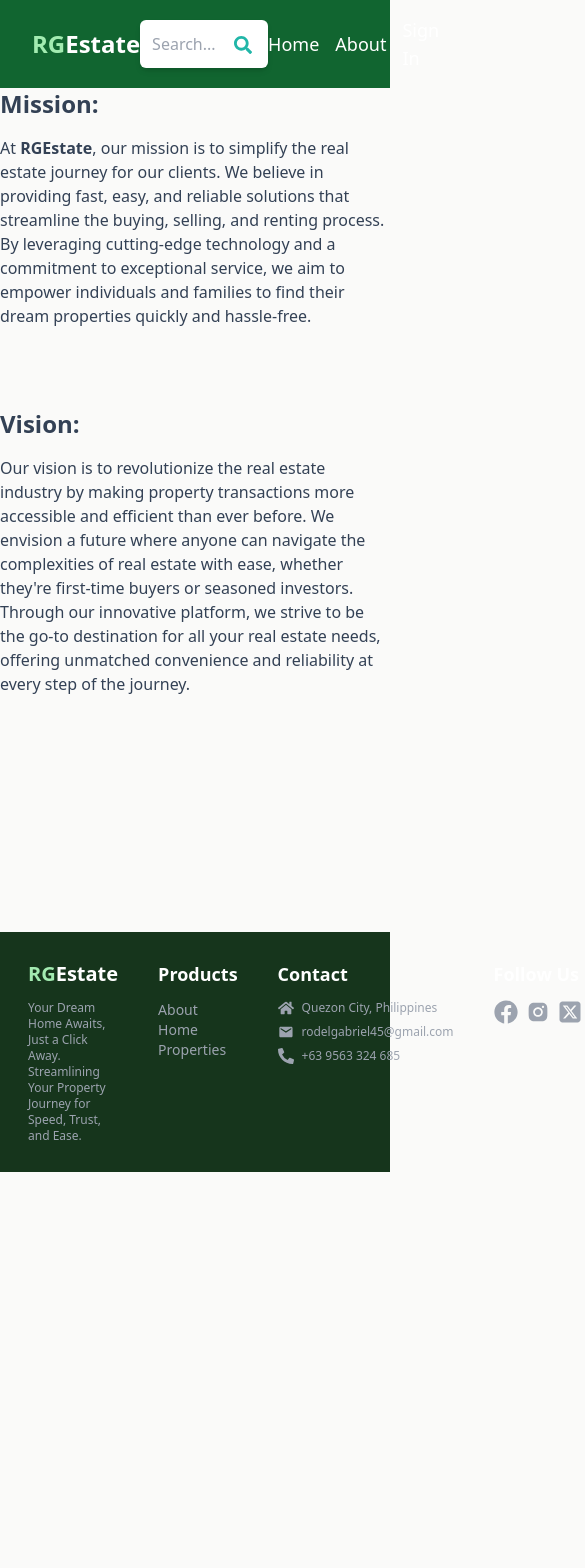
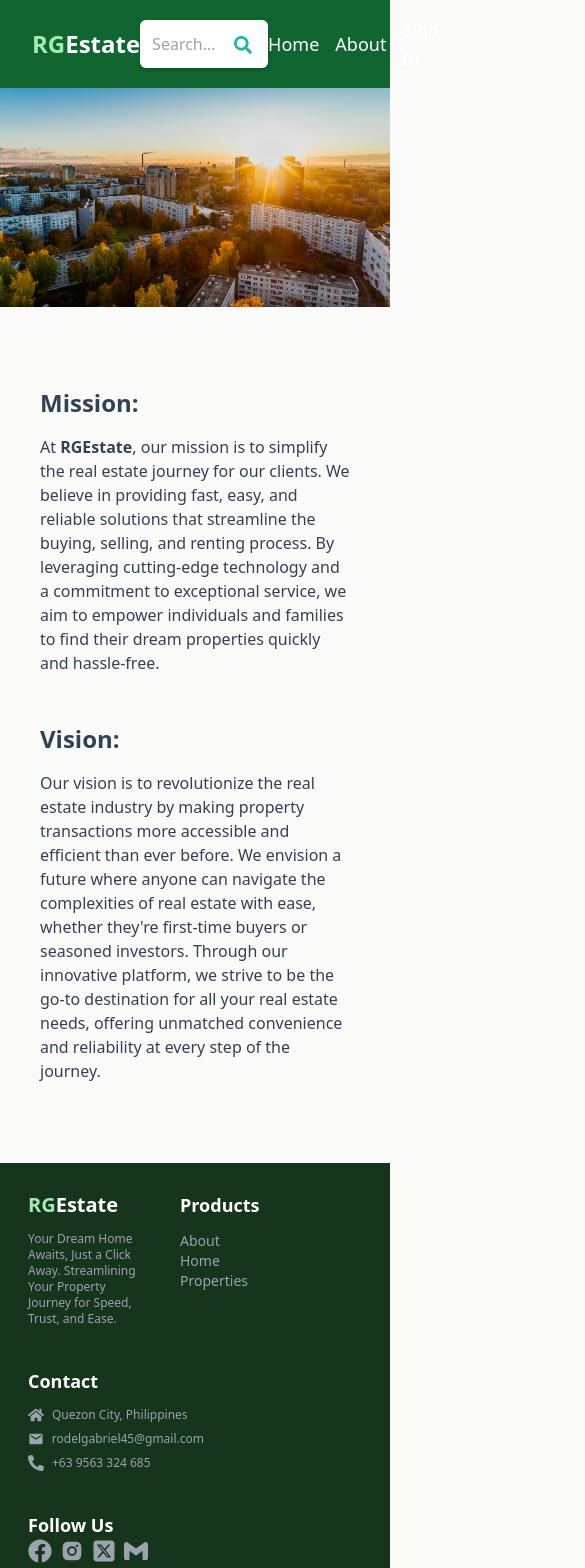
Before and after one commit to rodelgabriel45/project-rg-estate, a React (Vite) app in the folder client/: page /about in a window 390 px wide. Shown: the top 1568 px of the page, 585 px wide, since content can reach past the window. Before the commit the page ends 1172 px from the top, so only its background shows below. Built offline with nearby package versions, Linux system fonts and the light colour scheme; no server answers.

Commit message:
fix mobile responsive ui

```diff
--- a/client/src/components/Footer.jsx
+++ b/client/src/components/Footer.jsx
@@ -10,8 +10,8 @@ import { SiGmail } from "react-icons/si";
 
 export default function Footer() {
   return (
-    <div className="bg-[#16351c] flex md:justify-between w-full gap-10 p-7 lg:px-24 bottom-0 text-white">
-      <div className="max-w-32 md:max-w-64 flex flex-col gap-3">
+    <div className="bg-[#16351c] flex flex-wrap md:justify-between w-full gap-10 p-7 lg:px-24 bottom-0 text-white">
+      <div className="max-w-28 md:max-w-64 flex flex-col gap-3">
         <h2 className="font-bold text-xl md:text-3xl">
           <span className="text-[#A3EBB1]">RG</span>Estate
         </h2>
@@ -20,7 +20,7 @@ export default function Footer() {
           Journey for Speed, Trust, and Ease.
         </p>
       </div>
-      <div className="max-w-32 flex flex-col gap-3">
+      <div className="max-w-12 flex flex-col gap-3">
         <h2 className="font-bold text-lg md:text-2xl">Products</h2>
         <ul className="text-gray-400">
           <li className="text-sm md:text-xl hover:text-[#A3EBB1]">
@@ -51,7 +51,7 @@ export default function Footer() {
           </li>
         </ul>
       </div>
-      <div className="max-w-44 md:max-w-72 flex flex-col gap-3">
+      <div className="max-w-32 md:max-w-72 lg:flex lg:flex-col gap-3">
         <h2 className="font-bold text-lg md:text-2xl">Follow Us</h2>
         <div className="text-2xl flex gap-2 text-gray-400">
           <FaFacebook className="cursor-pointer hover:text-[#A3EBB1]" />
--- a/client/src/pages/About.jsx
+++ b/client/src/pages/About.jsx
@@ -1,6 +1,15 @@
+import aboutImg from "../assets/about-bg.jpg";
+
 export default function AboutPage() {
   return (
-    <div className="flex flex-col lg:flex-row lg:items-center lg:justify-center gap-20 min-h-screen">
+    <div>
+      <img
+        src={aboutImg}
+        alt="About Image"
+        className=" lg:h-[550px] w-full object-cover"
+      />
+      <div className="flex flex-col lg:flex-row lg:items-start py-20 px-10 lg:justify-center gap-20 min-h-screen">
+        <div className="flex flex-col items-center gap-12">
           <div className="flex flex-col gap-4 text-slate-700 max-w-3xl">
             <span className="font-bold text-2xl lg:text-4xl">Mission:</span>{" "}
             <p className="lg:text-2xl">
@@ -8,9 +17,9 @@ export default function AboutPage() {
               simplify the real estate journey for our clients. We believe in
               providing fast, easy, and reliable solutions that streamline the
               buying, selling, and renting process. By leveraging cutting-edge
-          technology and a commitment to exceptional service, we aim to empower
-          individuals and families to find their dream properties quickly and
-          hassle-free.
+              technology and a commitment to exceptional service, we aim to
+              empower individuals and families to find their dream properties
+              quickly and hassle-free.
             </p>
           </div>
 
@@ -18,13 +27,16 @@ export default function AboutPage() {
             <span className="font-bold text-2xl lg:text-4xl">Vision:</span>{" "}
             <p className="lg:text-2xl">
               Our vision is to revolutionize the real estate industry by making
-          property transactions more accessible and efficient than ever before.
-          We envision a future where anyone can navigate the complexities of
-          real estate with ease, whether they're first-time buyers or seasoned
-          investors. Through our innovative platform, we strive to be the go-to
-          destination for all your real estate needs, offering unmatched
-          convenience and reliability at every step of the journey.
+              property transactions more accessible and efficient than ever
+              before. We envision a future where anyone can navigate the
+              complexities of real estate with ease, whether they're first-time
+              buyers or seasoned investors. Through our innovative platform, we
+              strive to be the go-to destination for all your real estate needs,
+              offering unmatched convenience and reliability at every step of
+              the journey.
             </p>
+          </div>
+        </div>
       </div>
     </div>
   );
--- a/client/src/pages/SignIn.jsx
+++ b/client/src/pages/SignIn.jsx
@@ -62,7 +62,7 @@ export default function SignInPage() {
   };
 
   return (
-    <div className="text-center mt-10">
+    <div className="text-center mt-10 min-h-screen">
       <h1 className="text-3xl sm:text-4xl font-bold mb-10">Sign In</h1>
       <form
         onSubmit={(e) => handleSubmit(e)}
--- a/client/src/pages/SignUp.jsx
+++ b/client/src/pages/SignUp.jsx
@@ -79,7 +79,7 @@ export default function SignUpPage() {
   };
 
   return (
-    <div className="text-center mt-10">
+    <div className="text-center mt-10 min-h-screen">
       <h1 className="text-3xl sm:text-4xl font-bold mb-10">Sign Up</h1>
       <form
         onSubmit={(e) => handleSubmit(e)}
```
Also changed, not shown: client/src/assets/about-bg.jpg (added). Lines whose indentation alone changed are shown as unchanged.
